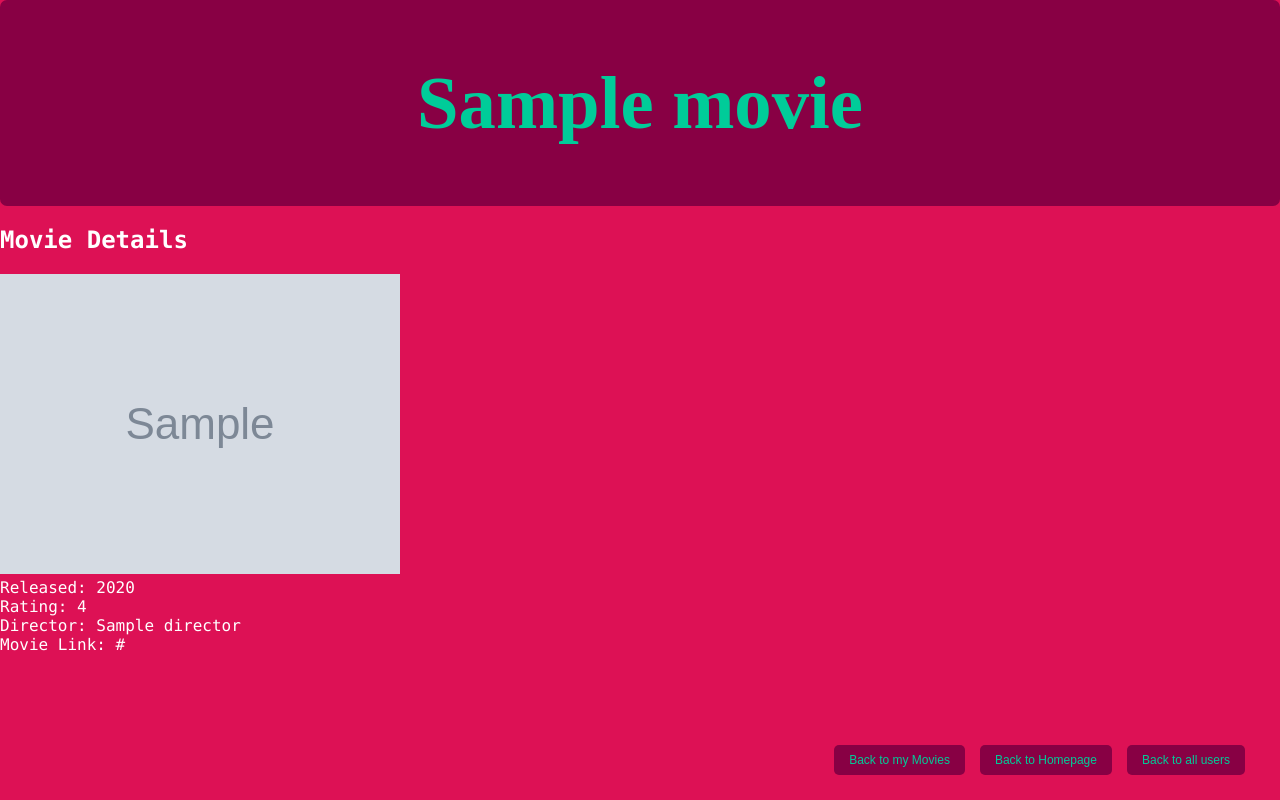
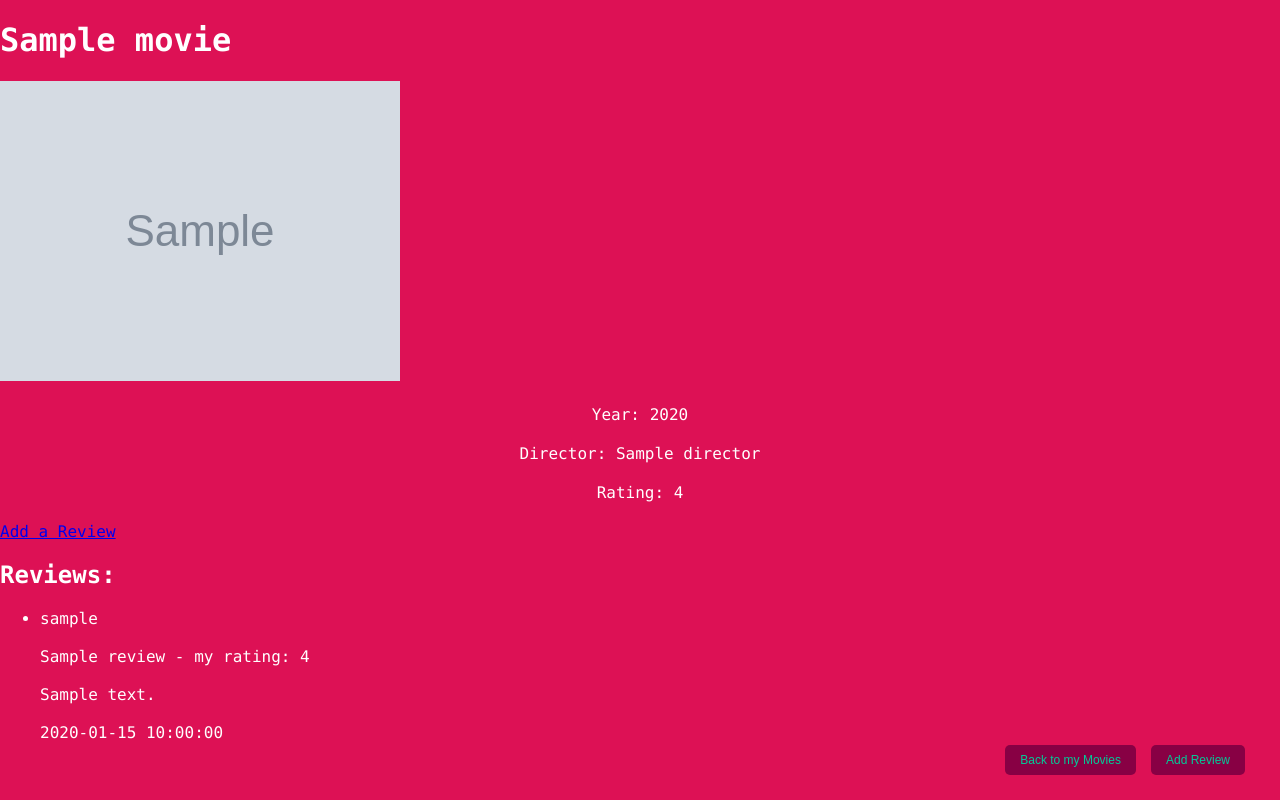
Before and after one commit to ddrelk/moviweb_app, a Flask app: template templates/movie_details.html in a window 1280 px wide. Run offline with Flask 3, Linux system fonts and the light colour scheme; the template is opened without the code that fills it: most values are stand-ins (such as "Sample title", 1, 10 or a date in 2020); grey boxes marked "Sample" are stand-in pictures; some web fonts are replaced.

Commit message:
Slight Changes

```diff
--- a/templates/movie_details.html
+++ b/templates/movie_details.html
@@ -7,37 +7,51 @@
     <link rel="stylesheet" href="{{ url_for('static', filename='movie_details_style.css') }}">
 </head>
 <body>
+    <h1>{{ movie.title }}</h1>
+    <div>
+    <a href="{{ movie['movie_link'] }}" target='_blank'>
+    <img src ="{{ movie.poster }}" alt="{{ movie['title'] }} Poster"></a>
+    </div>
+    <p>Year: {{ movie.year }}</p>
+    <p>Director: {{ movie.director }}</p>
+    <p>Rating: {{ movie.rating }}</p>
 
-<div class="title">
-    <h1>{{ movie['title'] }} </h1>
-</div>
+    <!-- Add review button (you can customize the link) -->
+    <a href="{{ url_for('add_review', user_id=current_user.get_id(), movie_id=movie.movie_id) }}">Add a Review</a>
 
-<!-- MOVIE INFO -->
-<div class="movie-details-box">
-    <div class="movie-details">
-        <h2 class ="second_title" id="details"> Movie Details </h2>
-        <img src="{{ movie['poster'] }}" alt="Movie Poster"/>
-        <div class="movie_info">
-            <div class ="movie_detail">Released: {{ movie['year'] }}</div>
-            <div class ="movie_detail">Rating: {{ movie['rating'] }} </div>
-            <div class ="movie_detail"> Director: {{ movie['director'] }}</div>
-            <div class = "movie_detail">Movie Link: {{ movie['movie_link'] }}</div>
-        </div>
-    </div>
-</div>
+    <!-- Display reviews and authors here -->
+    <h2>Reviews:</h2>
+    <ul>
+        {% for review in reviews %}
+            <li>
+                <div class="review">
+                <div class="review-author"> {{ review['username'] }}  </div><br>
+                <div class="review-title"> {{ review['review_title'] }} - my rating: {{ review['rating'] }}</div><br>
+                <div class="review-text"> {{ review['review_text'] }}</div><br>
+                <div class="review-date"> {{ review['publication_date'] }}<br></div>
 
+                    <div class="edit-delete-container">
+                        <!-- EDIT/DELETE BUTTON -->
+                        {% if current_user.get_id() == review['user_id'] %}
+                        <form action="{{ url_for('edit_review', user_id=review['user_id'], movie_id=movie['movie_id'], review_id=review['review_id']) }}">
+                            <button class="edit-button" type="submit">Edit</button>
+                        </form>
+                        <form action="{{ url_for('delete_review', user_id=review['user_id'], movie_id=movie['movie_id'], review_id=review['review_id']) }}" method="post" onsubmit="return confirm('Are you sure you want to delete this review?')">
+                            <button class="delete-button" type="submit">Delete</button>
+                        </form>
+                        {% endif %}
+                        </div> <!-- end of edit/delete-container -->
+        </div> <!-- Closing for class review-->
+            {% endfor %}
+            </li>
+    </ul> <!-- Closing for reviews-list -->
 
 <div class="button-container">
-    <a href="{{ url_for('list_user_movies', user_id=user_id) }}">
+    <a href="{{ url_for('list_user_movies', user_id=current_user.get_id()) }}">
         <button class="bottom-right-button">Back to my Movies</button>
     </a>
-
-    <a href="{{ url_for('home') }}">
-        <button class="bottom-right-button">Back to Homepage</button>
-    </a>
-
-    <a href="{{ url_for('list_users') }}">
-        <button class="bottom-right-button">Back to all users</button>
+    <a href="{{ url_for('add_review', user_id=current_user.get_id(), movie_id=movie['movie_id']) }}">
+        <button class="bottom-right-button"> Add Review</button>
     </a>
 </div>
 
--- a/templates/user_movies.html
+++ b/templates/user_movies.html
@@ -24,6 +24,9 @@
                     <a href="{{ url_for('update_movie', user_id=user_id, movie_id=movie['movie_id']) }}">
                         <button type="button" class="update-button">Edit</button>
                         </a>
+                    <a href="{{ url_for('movie_details', user_id=user_id, movie_id=movie['movie_id']) }}">
+                        <button type="button" class="update-button">Details</button>
+                    </a>
     <form action="{{ url_for('delete_movie', user_id=user_id, movie_id=movie['id']) }}" method="post" onsubmit="return confirm('Are you sure you want to delete this movie?')">
                             <input type="hidden" name="_method" value="delete">
                             <button type="submit" class="delete-link"> Delete </button>
```
